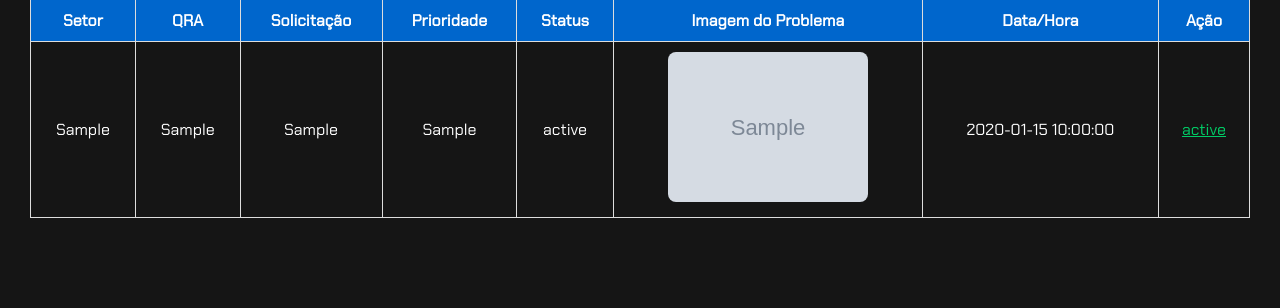
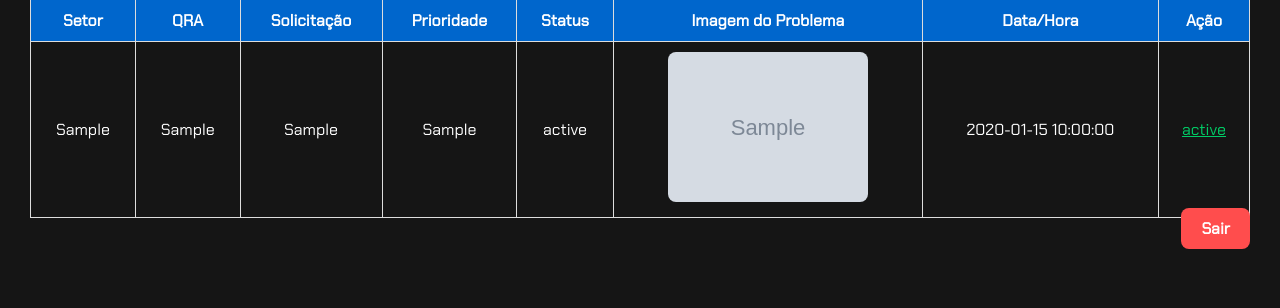
Before and after one commit to razhaum/STI, a Flask app: page /solicitacoes in a window 1280 px wide. Shown: the part 163-471 px from the top of the page. Run offline with Flask 3, Linux system fonts and the light colour scheme; the first user in the database is signed in; tables that the repository leaves empty hold one stand-in row (Sample ...).

Commit message:
Primeiro commit

```diff
--- a/app.py
+++ b/app.py
@@ -278,7 +278,5 @@ def excluir_usuario(id_usuario):
     return redirect(url_for('solicitacoes'))
 
 
-
-
 if __name__ == "__main__":
     app.run(debug=True)
--- a/templates/solicitacoes.html
+++ b/templates/solicitacoes.html
@@ -224,6 +224,10 @@
 
 </div>
 
+    <div style="text-align: right; margin-bottom: 20px;">
+    <a href="{{ url_for('logout') }}" style="background-color: #ff4d4d; color: #fff; padding: 10px 20px; border-radius: 8px; text-decoration: none; font-weight: bold;">Sair</a>
+</div>
+
     <script>
     function showTab(tab) {
         const tabs = ['solicitacoes', 'chat', 'cadastro', 'usuarios'];
```
Also changed, not shown: instance/database.db, instance/mydatabase.db (added).
